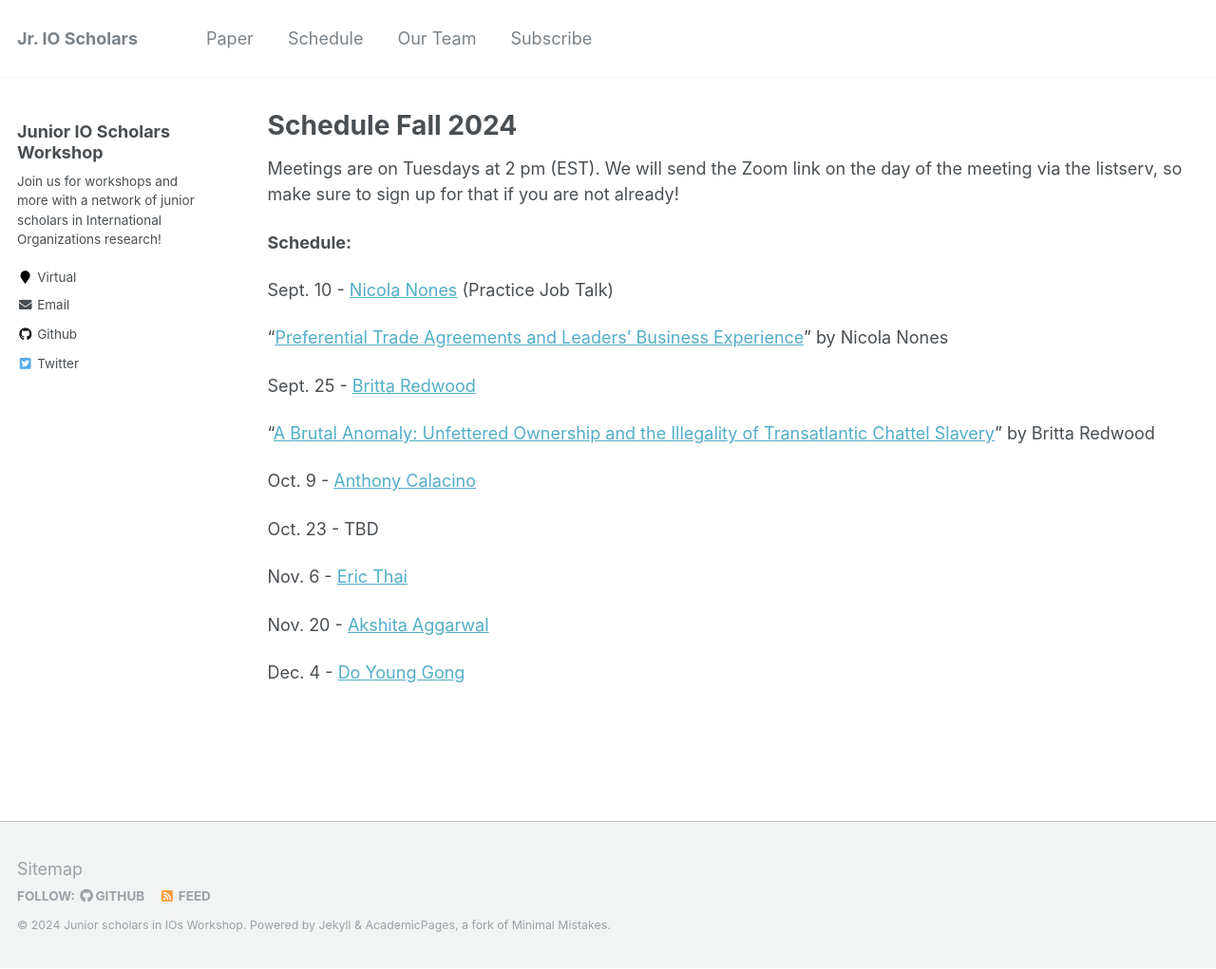
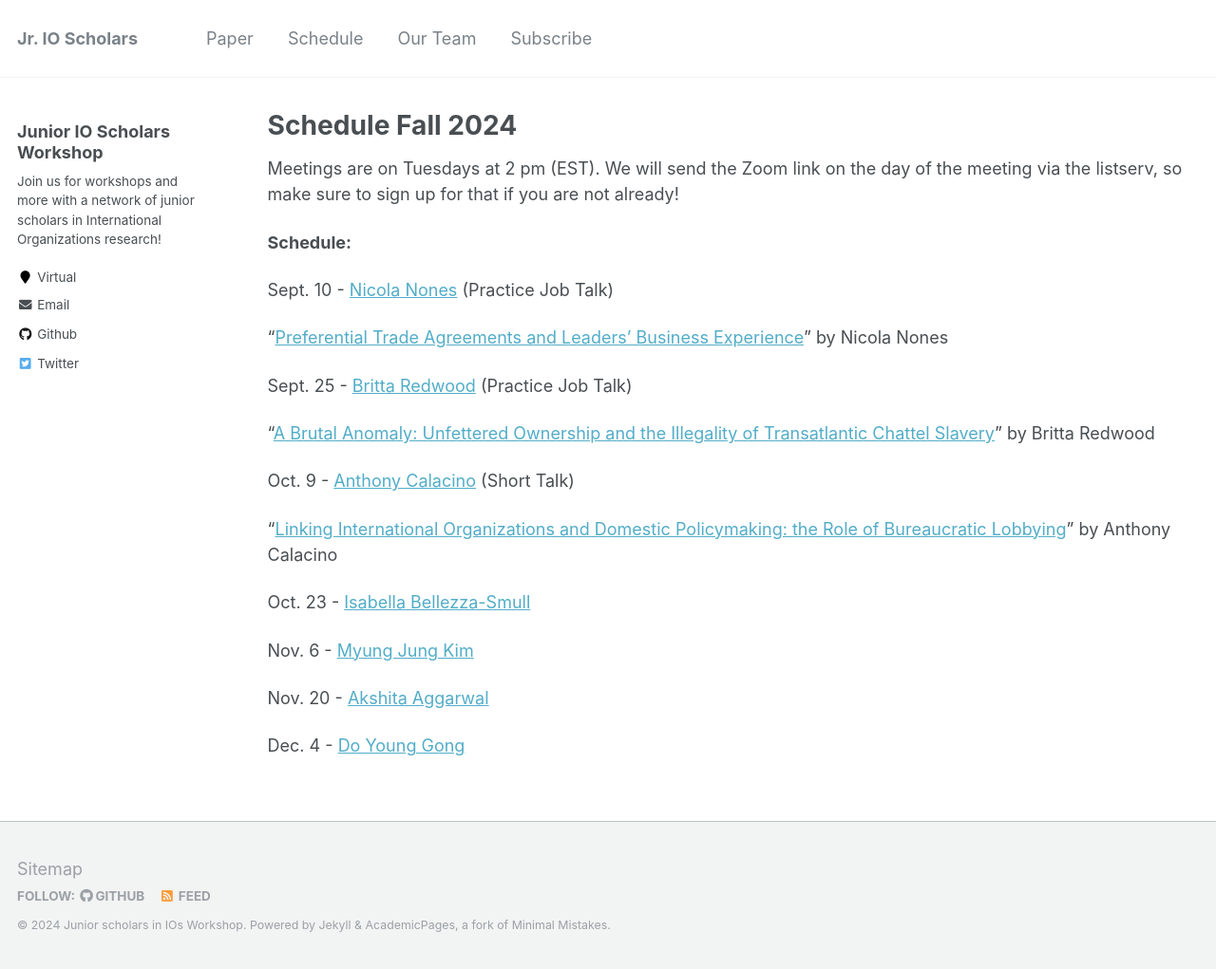
Before and after one commit to IO-workshop/IO-workshop.github.io, a Jekyll site: the page built from _pages/schedule.md, in a window 1280 px wide and 1021 px high. Shown: the whole window at 95% size. Built offline with Jekyll 4.4.1, drawn with Linux system fonts in a browser that asks for light colours.

Commit message:
added paper, updated schedule

```diff
--- a/_pages/schedule.md
+++ b/_pages/schedule.md
@@ -12,15 +12,17 @@ Sept. 10 - [Nicola Nones](https://www.nicolanones.com/) (Practice Job Talk)
 
 "[Preferential Trade Agreements and Leaders' Business Experience](https://io-workshop.github.io/files/Nones_2024-PTAs.pdf)" by Nicola Nones
 
-Sept. 25 - [Britta Redwood](https://x.com/brittaredwood?lang=en)
+Sept. 25 - [Britta Redwood](https://x.com/brittaredwood?lang=en) (Practice Job Talk)
 
 "[A Brutal Anomaly: Unfettered Ownership and the Illegality of Transatlantic Chattel Slavery](https://io-workshop.github.io/files/Redwood_2024-a_brutal_anomaly.pdf)" by Britta Redwood
 
-Oct. 9 - [Anthony Calacino](https://anthonycalacino.com/)
+Oct. 9 - [Anthony Calacino](https://anthonycalacino.com/) (Short Talk)
 
-Oct. 23 - TBD
+"[Linking International Organizations and Domestic Policymaking: the Role of Bureaucratic Lobbying](https://io-workshop.github.io/files/calacino_io_influence_april_1_2024.pdf)" by Anthony Calacino
 
-Nov. 6 - [Eric Thai](https://www.linkedin.com/in/ericthai98)
+Oct. 23 - [Isabella Bellezza-Smull](https://www.isabellabellezza.com/)
+
+Nov. 6 - [Myung Jung Kim](https://www.myungjungkim.com/)
 
 Nov. 20 - [Akshita Aggarwal](https://politicalscience.columbian.gwu.edu/akshita-aggarwal)
 
```
Also changed, not shown: 1 other file.
